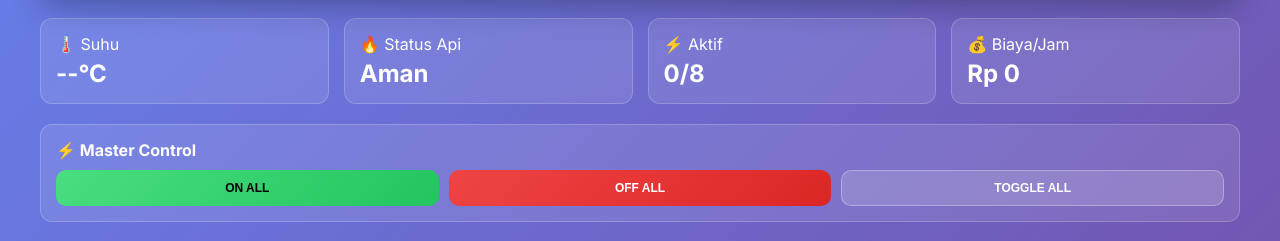
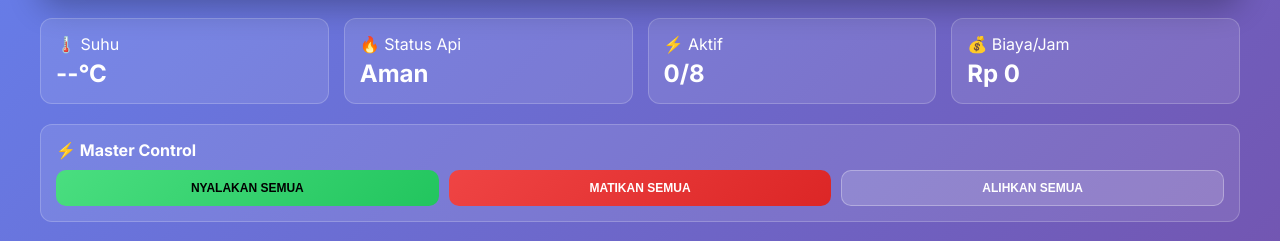
Before and after one commit to Arudammediatech/Smart_Relay_IoT, a plain HTML site: page index.html in a window 1280 px wide. Shown: the part 95-336 px from the top of the page. Drawn offline with Linux system fonts and the light colour scheme.

Commit message:
Update index.html

```diff
--- a/index.html
+++ b/index.html
@@ -158,9 +158,9 @@
         <div class="master-controls">
             <p><strong>⚡ Master Control</strong></p>
             <div class="control-buttons">
-                <button class="btn btn-primary" onclick="controlAll('1')">ON ALL</button>
-                <button class="btn btn-danger" onclick="controlAll('0')">OFF ALL</button>
-                <button class="btn btn-secondary" onclick="controlAll('toggle')">TOGGLE ALL</button>
+                <button class="btn btn-primary" onclick="controlAll('1')">Nyalakan Semua</button>
+                <button class="btn btn-danger" onclick="controlAll('0')">Matikan Semua</button>
+                <button class="btn btn-secondary" onclick="controlAll('toggle')">Alihkan Semua</button>
             </div>
         </div>
 
```
